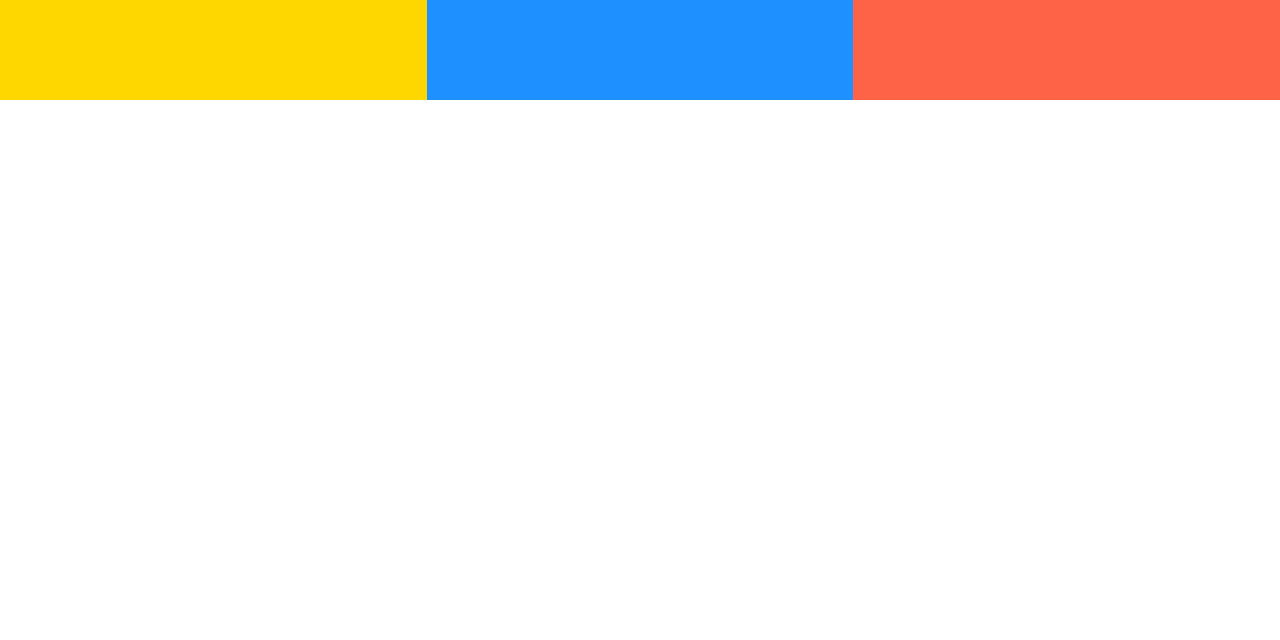
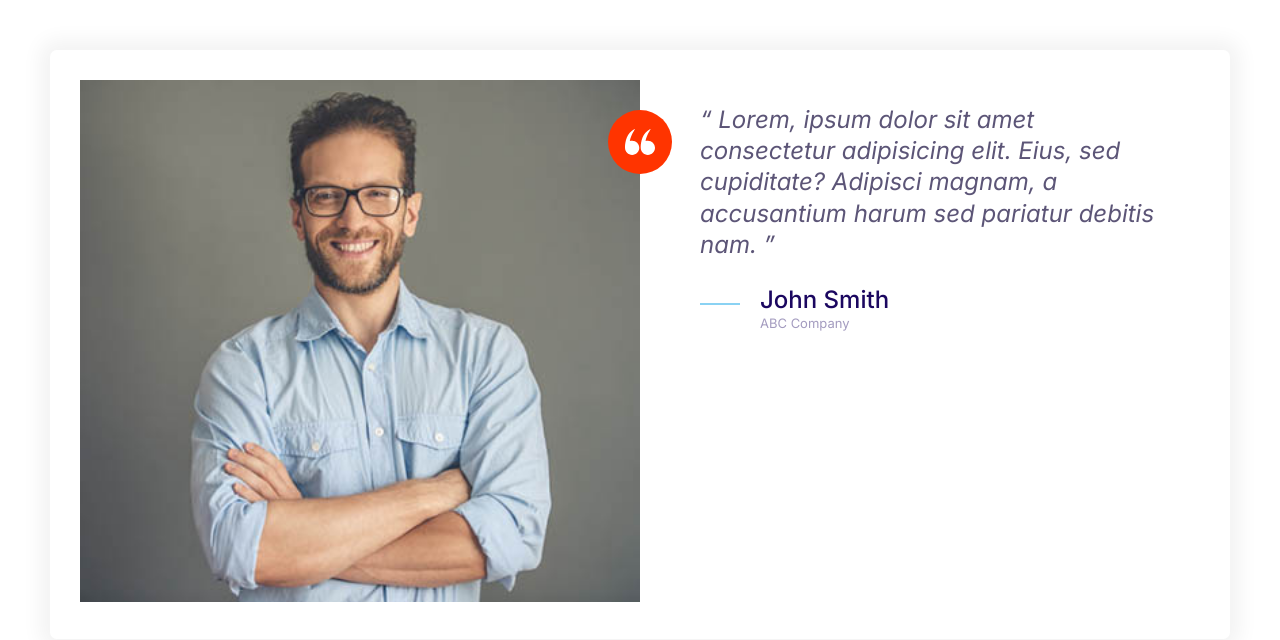
Before and after one commit to DelwoA/MoshifyCloudHosting, a plain HTML site: page index.html in a window 1280 px wide. Drawn offline with Linux system fonts and the light colour scheme.

Commit message:
Build the testimonial component.

```diff
--- a/css/styles.css
+++ b/css/styles.css
@@ -165,8 +165,17 @@ a {
   height: 40px;
 }
 
+.icon--small {
+  width: 30px;
+  height: 30px;
+}
+
 .icon--primary {
   fill: var(--color-primary);
+}
+
+.icon--white {
+  fill: #fff;
 }
 
 .icon-container {
@@ -177,6 +186,10 @@ a {
   display: inline-flex;
   justify-content: center;
   align-items: center;
+}
+
+.icon-container--accent {
+  background: var(--color-accent);
 }
 
 /* Buttons */
@@ -437,7 +450,7 @@ a {
   display: grid;
 }
 
-@media screen and (min-width: 768px) and (max-width: 1023px) {
+@media screen and (min-width: 768px) {
   .grid--1x2 {
     grid-template-columns: repeat(2, 1fr);
   }
@@ -448,3 +461,33 @@ a {
     grid-template-columns: repeat(3, 1fr);
   }
 }
+
+/* Testimonials */
+.testimonial {
+  padding: 3rem;
+}
+
+.testimonial__image {
+  position: relative;
+}
+
+.testimonial__image > img {
+  width: 100%;
+}
+
+.testimonial__image > .icon-container {
+  position: absolute;
+  top: 3rem;
+  right: -32px;
+}
+
+@media screen and (min-width: 768px) {
+  .testimonial .quote,
+  .testimonial .quote__author {
+    font-size: 2.4rem;
+  }
+
+  .testimonial .quote {
+    margin-left: 6rem;
+  }
+}
--- a/index.html
+++ b/index.html
@@ -13,11 +13,38 @@
     <link rel="stylesheet" href="css/normalize.css" />
     <link rel="stylesheet" href="css/styles.css" />
   </head>
-  <body>
-    <div class="grid grid--1x3">
-      <div style="height: 100px; background: gold"></div>
-      <div style="height: 100px; background: dodgerblue"></div>
-      <div style="height: 100px; background: tomato"></div>
+  <body style="padding: 5rem">
+    <div class="card testimonial">
+      <div class="grid grid--1x2">
+        <div class="testimonial__image">
+          <img src="images/testimonial.jpg" alt="A happy, smiling customer" />
+          <span class="icon-container icon-container--accent">
+            <svg class="icon icon--white icon--small">
+              <use xlink:href="images/sprite.svg#quotes"></use>
+            </svg>
+          </span>
+        </div>
+        <blockquote class="quote">
+          <p class="quote__text">
+            Lorem, ipsum dolor sit amet consectetur adipisicing elit. Eius, sed
+            cupiditate? Adipisci magnam, a accusantium harum sed pariatur
+            debitis nam.
+          </p>
+          <footer>
+            <div class="media">
+              <div class="media__image">
+                <svg class="icon icon--primary quote__line">
+                  <use xlink:href="images/sprite.svg#line"></use>
+                </svg>
+              </div>
+              <div class="media__body">
+                <h3 class="media__title quote__author">John Smith</h3>
+                <p class="quote__organization">ABC Company</p>
+              </div>
+            </div>
+          </footer>
+        </blockquote>
+      </div>
     </div>
   </body>
 </html>
```
Also changed, not shown: components/testimonial.html (added, +32 -0 lines), images/testimonial.jpg (added).
